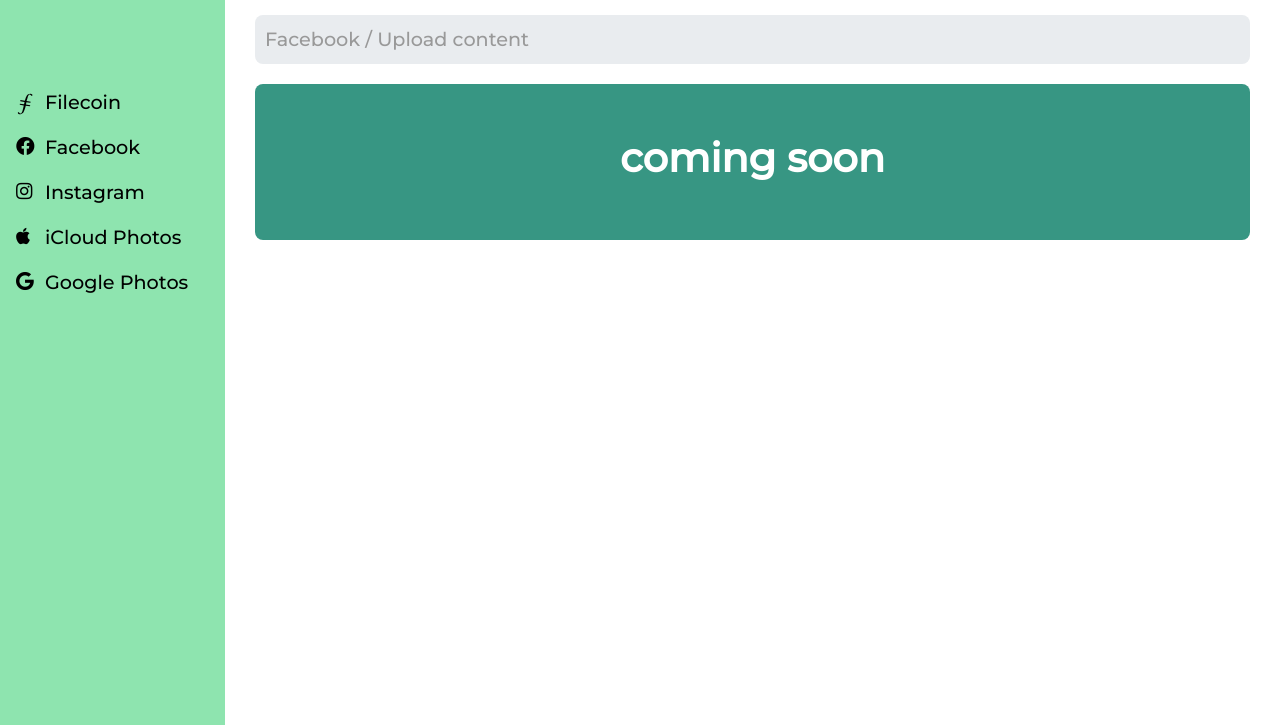
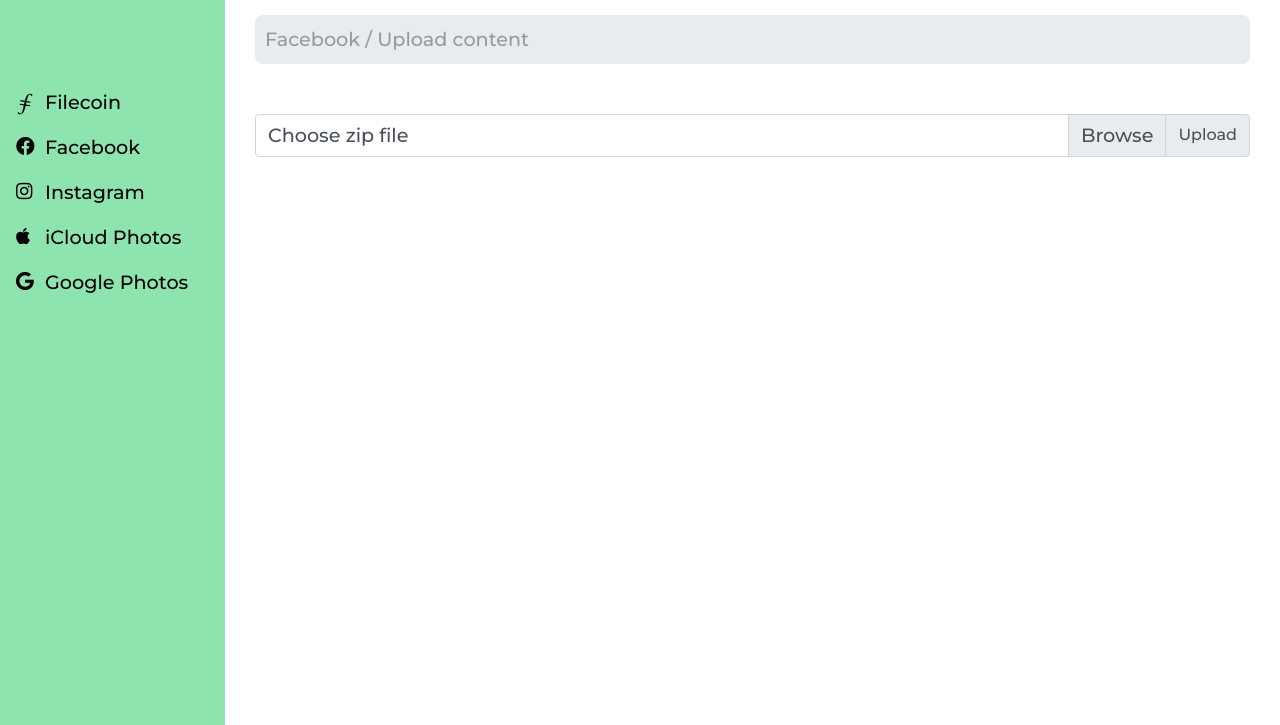
Before and after one commit to deplatformer/prototype, a Flask app: template deplatformr/templates/facebook/facebook-upload.html in a window 1280 px wide. Shown: the part 75-800 px from the top of the page. Run offline with Flask 2, Linux system fonts and the light colour scheme; the template is opened without the code that fills it, so the values that code supplies are empty; some libraries are stand-ins or nearby versions.

Commit message:
enable basic zip file upload

```diff
--- a/config.py
+++ b/config.py
@@ -2,6 +2,7 @@
 
 
 basedir = os.path.abspath(os.path.dirname(__file__))
+UPLOADDIR = "_user_data/"
 
 # Flask settings
 SECRET_KEY = 'This is an INSECURE secret!! DO NOT use this in production!!'
--- /dev/null
+++ b/deplatformr/forms/facebook_forms.py
@@ -0,0 +1,6 @@
+from flask_wtf import FlaskForm
+from wtforms import BooleanField, IntegerField, StringField
+
+
+class FacebookUploadForm(FlaskForm):
+    ""
--- a/deplatformr/templates/facebook/facebook-upload.html
+++ b/deplatformr/templates/facebook/facebook-upload.html
@@ -4,8 +4,30 @@
 
 <div class="breadcrumbs">Facebook / Upload content</div>
 
-<div class="banner">
-<h1>coming soon</h1>
+<div class="row" style="margin-top: 50px;">
+
+<div class="col">
+
+  <form action = "{{ url_for('facebook_upload') }}" method = "POST" enctype = "multipart/form-data">
+
+  <div class="input-group mb-3">
+    <div class="custom-file">
+      <input type="file" class="custom-file-input" name="uploadfile" id="uploadfile" accept=".zip">
+      <label class="custom-file-label" for="uploadfile" aria-describedby="inputGroupFileAddon02">Choose zip file</label>
+    </div>
+    <div class="input-group-append">
+      <input type="submit" class="input-group-text" id="inputGroupFileAddon02" value="Upload" />
+    </div>
+  </div>
+
+  </form>
+
+
+<!-- end column -->
 </div>
 
+<!-- end row -->
+</div>
+
+
 {% endblock %}
```
Also changed, not shown: deplatformr/views/facebook_views.py (+39 -3 lines), deplatformr/forms/_init_.py (added), 1 other file.
